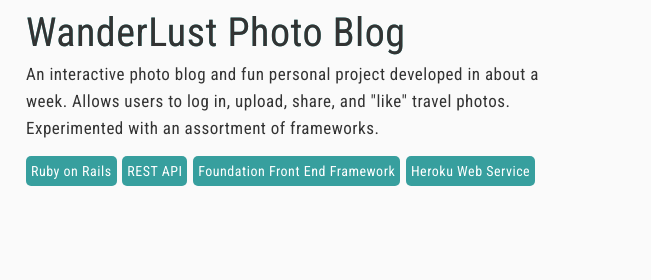
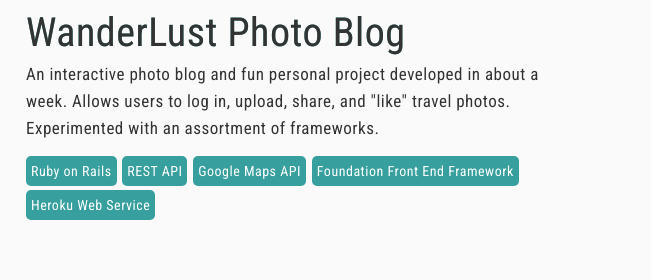
Before and after one commit to tbduong/Portfolio-Tiff-Duong, a website: page index.html in a window 1280 px wide. Shown: the part 3646-3926 px from the top of the page, 629-1280 px from the left. Drawn offline with nearby package versions, Linux system fonts and the light colour scheme.

Commit message:
add pill

```diff
--- a/index.html
+++ b/index.html
@@ -209,6 +209,7 @@
     <ul class="pill-group">
       <li>Ruby on Rails</li>
       <li>REST API</li>
+      <li>Google Maps API</li>
       <li>Foundation Front End Framework </li>
       <li>Heroku Web Service</li>
     </ul>
```
